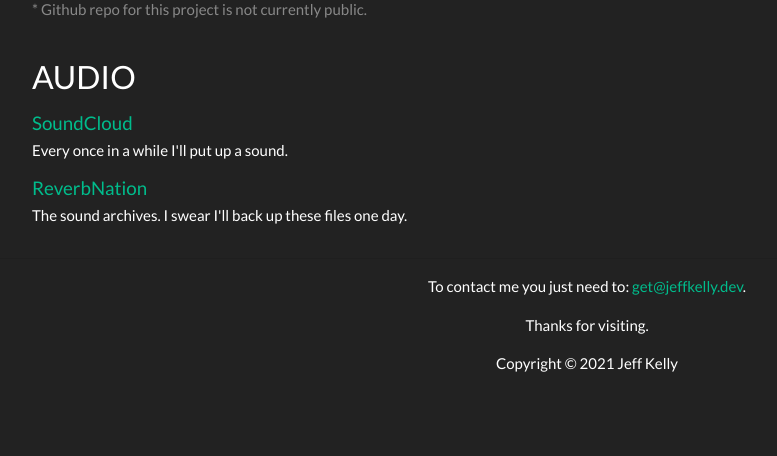
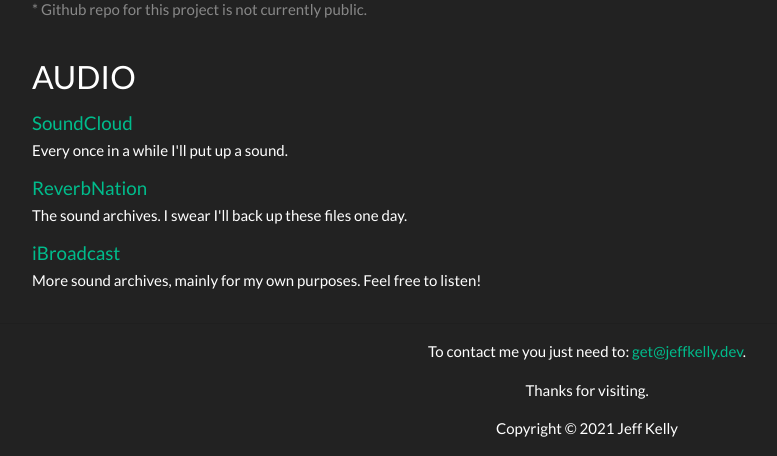
Before and after one commit to jeffykle/jeffkelly-dev-flask, a Flask app: page / in a window 1280 px wide. Shown: the part 1185-1641 px from the top of the page, without its empty margins (53-830 px from the left). Before the commit the page ends 1557 px from the top, so only its background shows below. Run offline with Flask 3, Linux system fonts and the light colour scheme; some libraries are stand-ins or nearby versions.

Commit message:
Added iBroadcast

```diff
--- a/app/templates/content.html
+++ b/app/templates/content.html
@@ -104,6 +104,16 @@
 					</li>
 				</ul>
 			</div>
+			<div class="col-12">
+				<ul class="list-unstyled">
+					<li class="media">
+						<div class="media-body">
+							<h5 class="mt-0 mb-1"><a href="https://playlists.ibroadcast.com/OiqkRbser3y">iBroadcast</a></h5>
+							More sound archives, mainly for my own purposes. Feel free to listen!
+						</div>
+					</li>
+				</ul>
+			</div>
 		</div>
 	</div>
 </section>
```
